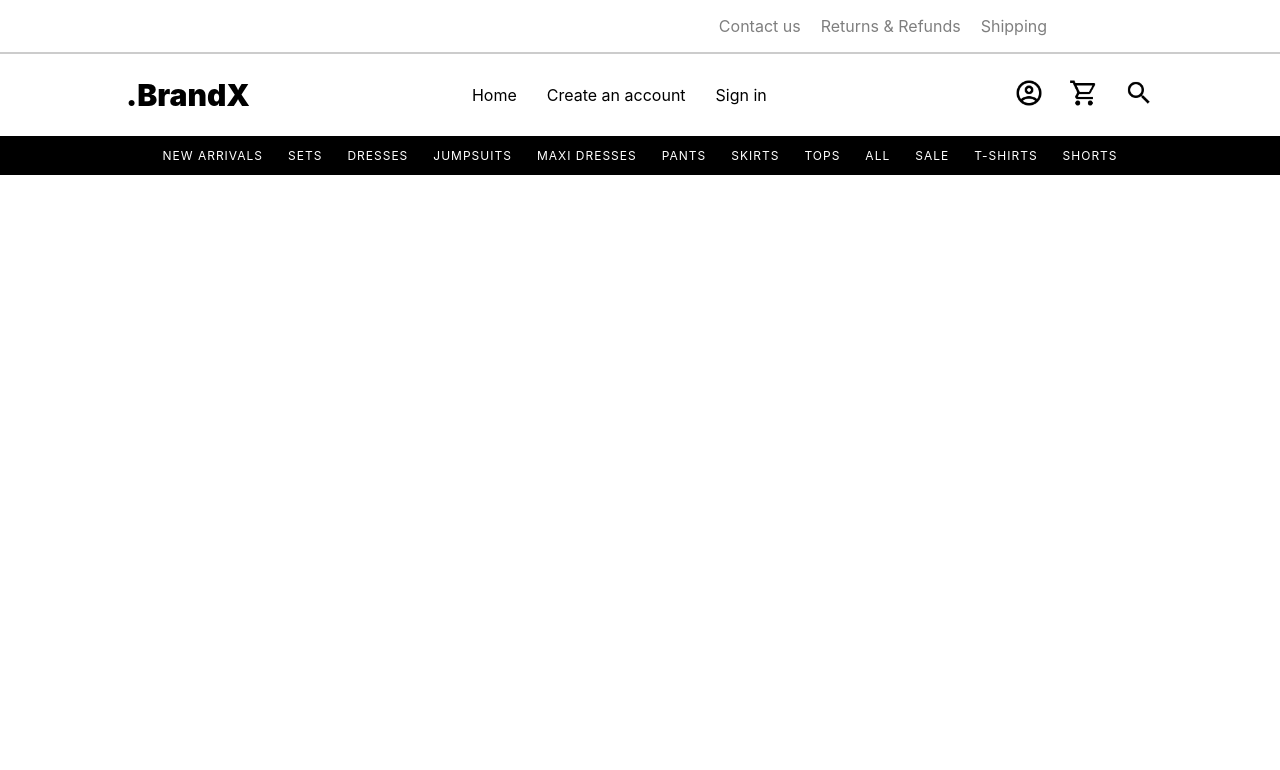
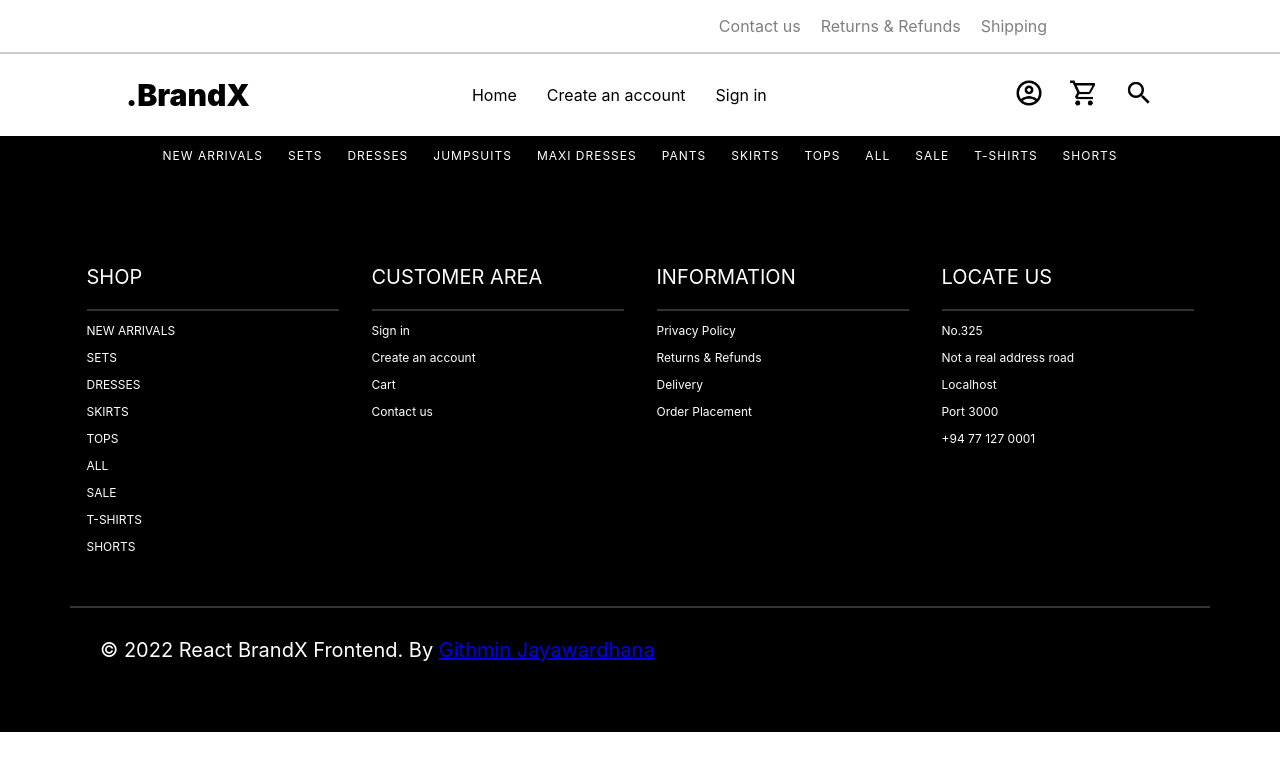
Before and after one commit to githmin/ecommerce-mern, a React (Create React App) app: page / in a window 1280 px wide. Shown: the top 770 px of the page. Built offline with nearby package versions, Linux system fonts and the light colour scheme.

Commit message:
added footer

```diff
--- a/src/App.js
+++ b/src/App.js
@@ -1,13 +1,13 @@
 import logo from "./logo.svg";
 import "./App.css";
 import { Route, Routes } from "react-router-dom";
-import Header from "./components/Header";
+import LandingPage from "./components/LandingPage";
 
 function App() {
   return (
     <div>
       <Routes>
-        <Route path="/" element={<Header />} />
+        <Route path="/" element={<LandingPage/>} />
       </Routes>
     </div>
   );
--- /dev/null
+++ b/src/components/Footer.jsx
@@ -0,0 +1,113 @@
+import React from "react";
+import styled from "styled-components";
+
+const MainContainer = styled.div`
+  background-color: #000000;
+  color: white;
+  padding: 70px;
+`;
+
+const Spacer = styled.div`
+  background-color: white;
+  padding: 1px;
+  opacity: 0.2;
+  width: 250px;
+`;
+const SpacerTwo = styled.div`
+  background-color: white;
+  padding: 1px;
+  opacity: 0.2;
+  margin-top: 40px;
+`;
+
+const Container = styled.div`
+  justify-content: space-around;
+  display: flex;
+`;
+const MiniContainer = styled.div`
+  /* border: 1px solid red; */
+`;
+
+const CategoryNav = styled.div``;
+const CategoryItem = styled.p`
+  cursor: pointer;
+  font-size: 12px;
+`;
+
+const NavTitle = styled.p`
+  font-size: 20px;
+`;
+
+const CopyrightContiner = styled.div`
+  font-size: 20px;
+`;
+const CopyrightName = styled.a`
+  text-decoration: none;
+`;
+const CPRSubContainer = styled.div`
+  margin-top: 30px;
+  margin-left: 30px;
+`;
+const Footer = () => {
+  return (
+    <MainContainer>
+      <Container>
+        <MiniContainer>
+          <NavTitle>SHOP</NavTitle>
+          <Spacer />
+          <CategoryNav>
+            <CategoryItem>NEW ARRIVALS</CategoryItem>
+            <CategoryItem>SETS</CategoryItem>
+            <CategoryItem>DRESSES</CategoryItem>
+            <CategoryItem>SKIRTS</CategoryItem>
+            <CategoryItem>TOPS</CategoryItem>
+            <CategoryItem>ALL</CategoryItem>
+            <CategoryItem>SALE</CategoryItem>
+            <CategoryItem>T-SHIRTS</CategoryItem>
+            <CategoryItem>SHORTS</CategoryItem>
+          </CategoryNav>
+        </MiniContainer>
+
+        <MiniContainer>
+          <NavTitle>CUSTOMER AREA</NavTitle>
+          <Spacer />
+          <CategoryItem>Sign in</CategoryItem>
+          <CategoryItem>Create an account</CategoryItem>
+          <CategoryItem>Cart</CategoryItem>
+          <CategoryItem>Contact us</CategoryItem>
+        </MiniContainer>
+
+        <MiniContainer>
+          <NavTitle>INFORMATION</NavTitle>
+          <Spacer />
+          <CategoryItem>Privacy Policy</CategoryItem>
+          <CategoryItem>Returns & Refunds</CategoryItem>
+          <CategoryItem>Delivery</CategoryItem>
+          <CategoryItem>Order Placement</CategoryItem>
+        </MiniContainer>
+
+        <MiniContainer>
+          <NavTitle>LOCATE US</NavTitle>
+          <Spacer />
+          <CategoryItem>No.325</CategoryItem>
+          <CategoryItem>Not a real address road</CategoryItem>
+          <CategoryItem>Localhost</CategoryItem>
+          <CategoryItem>Port 3000</CategoryItem>
+          <CategoryItem>+94 77 127 0001</CategoryItem>
+        </MiniContainer>
+      </Container>
+
+      <SpacerTwo />
+      <CopyrightContiner>
+        <CPRSubContainer>
+          &#169; {new Date().getFullYear()} React BrandX Frontend. By{" "}
+          <a href="https://github.com/githmin">
+            <CopyrightName>Githmin Jayawardhana</CopyrightName>
+          </a>
+        </CPRSubContainer>
+      </CopyrightContiner>
+    </MainContainer>
+  );
+};
+
+export default Footer;
--- /dev/null
+++ b/src/components/LandingPage.jsx
@@ -0,0 +1,14 @@
+import React from "react";
+import Header from "./Header";
+import Footer from "./Footer";
+
+const LandingPage = () => {
+  return (
+    <div>
+      <Header />
+      <Footer />
+    </div>
+  );
+};
+
+export default LandingPage;
```
